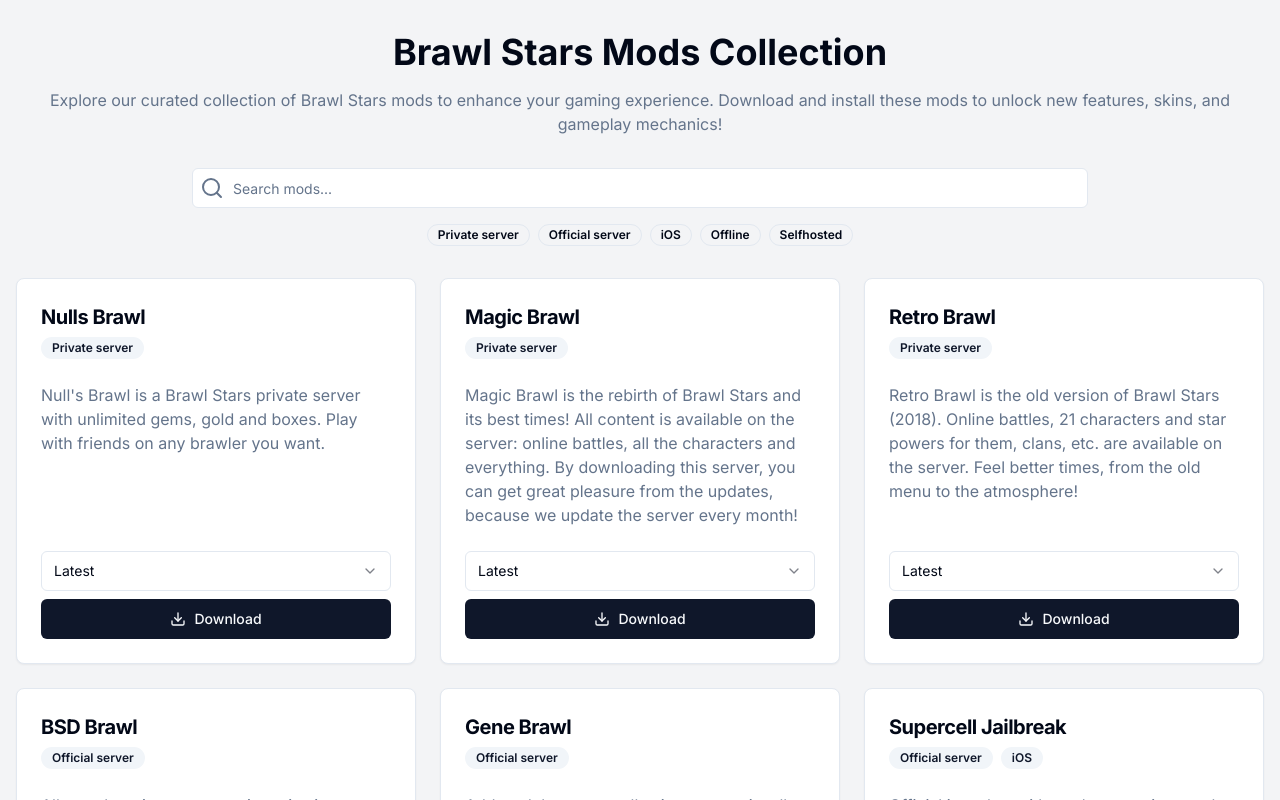
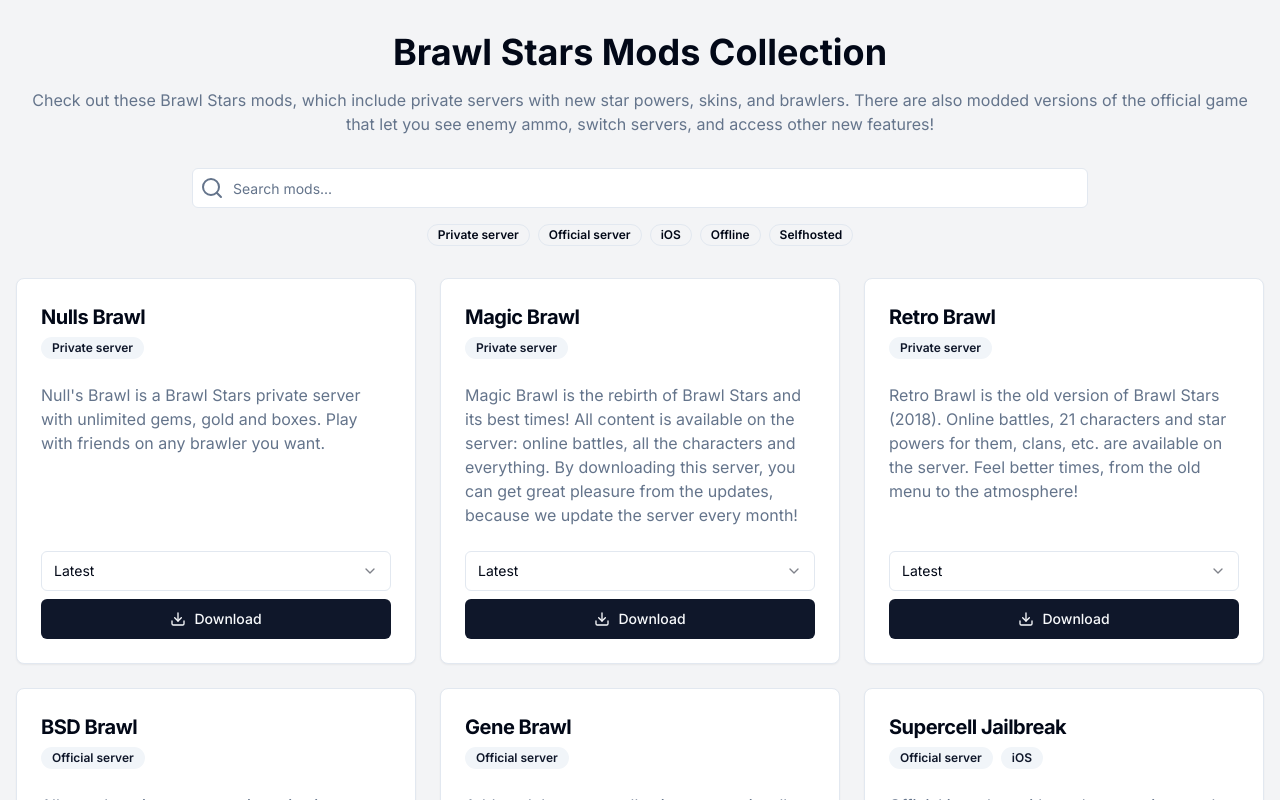
Before and after one commit to natesworksdev/brawlmods, a Next.js app: page / in a window 1280 px wide. Shown: the top 800 px of the page. Built offline with nearby package versions, Linux system fonts and the light colour scheme.

Commit message:
Update description

```diff
--- a/app/page.tsx
+++ b/app/page.tsx
@@ -288,8 +288,7 @@ export default function Home() {
       <main className="flex-grow container mx-auto px-4 py-8">
         <h1 className="text-4xl font-bold text-center mb-4">Brawl Stars Mods Collection</h1>
         <p className="text-center text-muted-foreground mb-8">
-          Explore our curated collection of Brawl Stars mods to enhance your gaming experience.
-          Download and install these mods to unlock new features, skins, and gameplay mechanics!
+        Check out these Brawl Stars mods, which include private servers with new star powers, skins, and brawlers. There are also modded versions of the official game that let you see enemy ammo, switch servers, and access other new features!
         </p>
         <div className="max-w-4xl mx-auto mb-8">
           <div className="relative mb-4">
```
